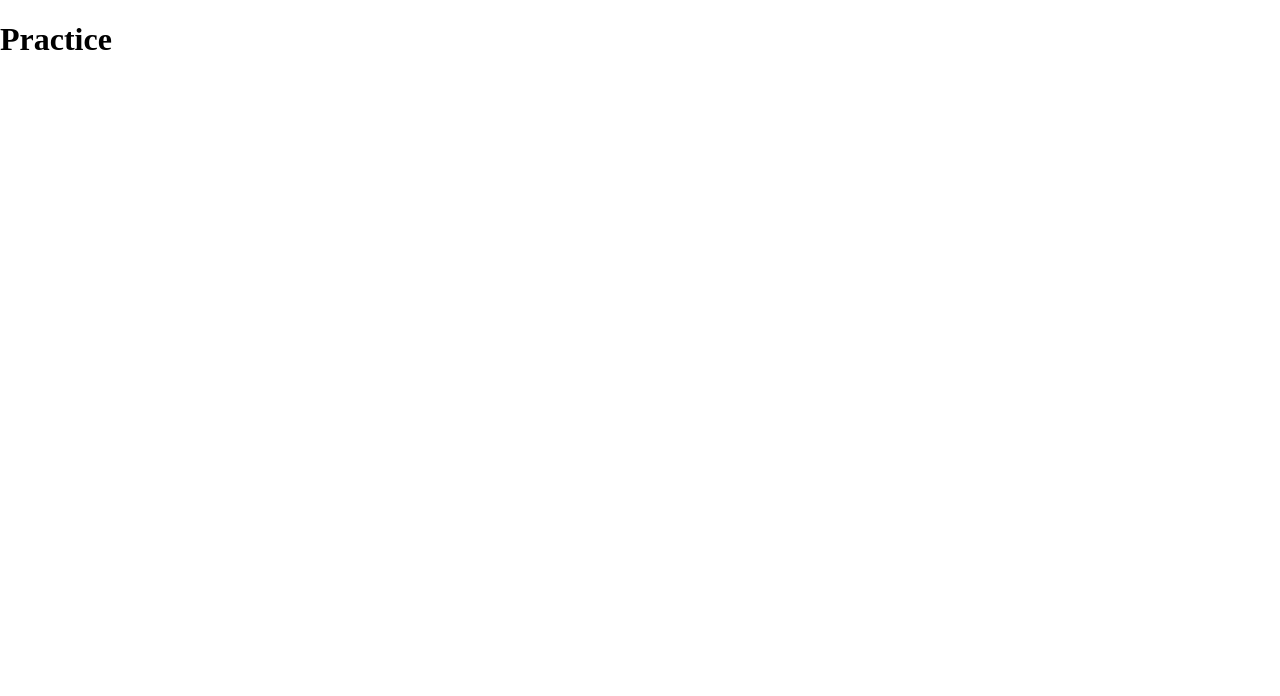
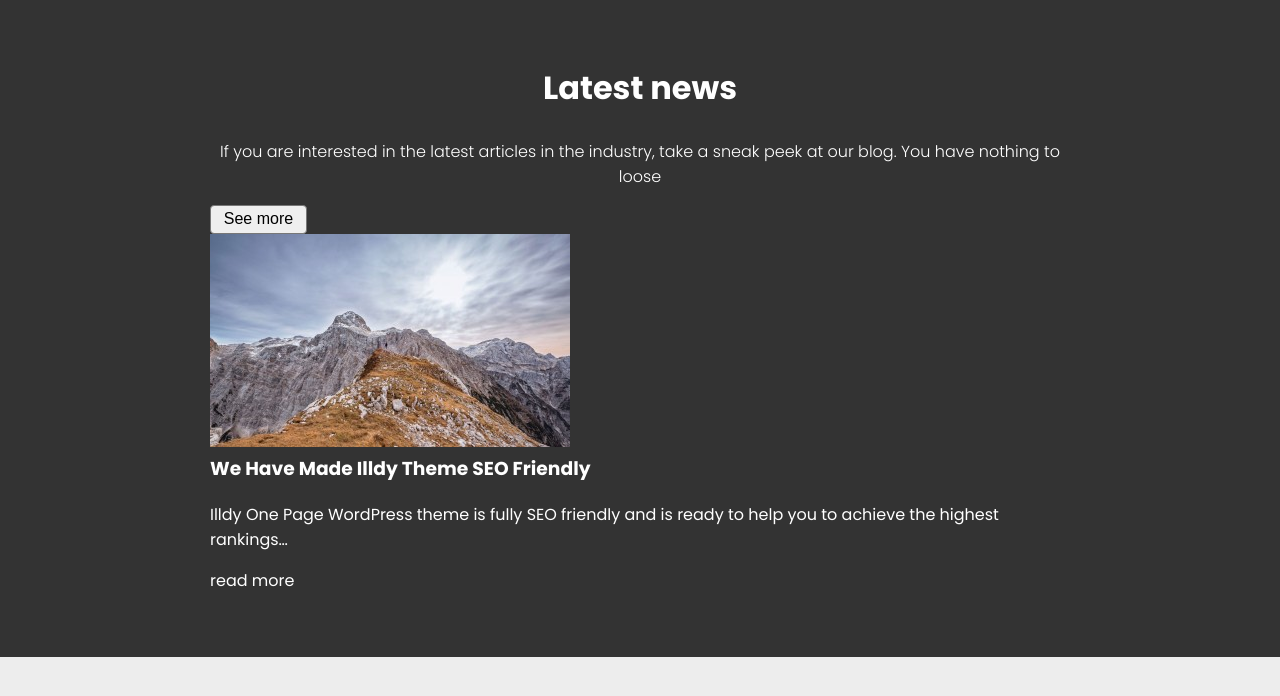
Before and after one commit to MariusCodeAcademy/feu2-16-scss-sass, a plain HTML site: page illdy/index.html in a window 1280 px wide. Drawn offline with nearby package versions, Linux system fonts and the light colour scheme; files that its build step writes are made by us from their sources.

Commit message:
img late section start

```diff
--- a/illdy/index.html
+++ b/illdy/index.html
@@ -5,12 +5,36 @@
   <meta charset="UTF-8">
   <meta http-equiv="X-UA-Compatible" content="IE=edge">
   <meta name="viewport" content="width=device-width, initial-scale=1.0">
+  <link rel="preconnect" href="https://fonts.googleapis.com">
+  <link rel="preconnect" href="https://fonts.gstatic.com" crossorigin>
+  <link href="https://fonts.googleapis.com/css2?family=Poppins:wght@300;400;700&display=swap" rel="stylesheet">
+
   <title>SCSS practice</title>
   <link rel="stylesheet" href="./css/main.css">
 </head>
 
 <body>
-  <h1>Practice</h1>
+
+  <section class="late-news">
+    <div class="container">
+      <h2 class="news__title">Latest news</h2>
+      <p class="news__subtitle">If you are interested in the latest articles in the industry, take a sneak peek at our
+        blog. You have nothing to loose</p>
+      <button class="btn">See more</button>
+
+      <div class="news-posts">
+        <article class="single-post">
+          <img class="single-post__image" src="./img/post1.jpg" alt="post image">
+          <div class="single-post__description">
+            <h3 class="single-post__title">We Have Made Illdy Theme SEO Friendly</h3>
+            <p class="single-post__short">Illdy One Page WordPress theme is fully SEO friendly and is ready to help you
+              to achieve the highest rankings…</p>
+            <a href="#" class="single-post__link">read more</a>
+          </div>
+        </article>
+      </div>
+    </div>
+  </section>
 
 </body>
 
--- a/illdy/sass/main.scss
+++ b/illdy/sass/main.scss
@@ -1,3 +1,24 @@
+@use 'reset';
+
 body {
-  margin: 0;
+  font-family: 'Poppins', sans-serif;
 }
+
+// latest news
+
+.late-news {
+  background-color: #333;
+  color: #fff;
+  padding-top: 5%;
+  padding-bottom: 5%;
+
+  .news__title {
+    text-align: center;
+    font-size: 2rem;
+  }
+
+  .news__subtitle {
+    font-weight: 300;
+    text-align: center;
+  }
+}
```
Also changed, not shown: illdy/img/post1.jpg (added), illdy/img/post2.jpg (added), illdy/img/post3.jpg (added).
